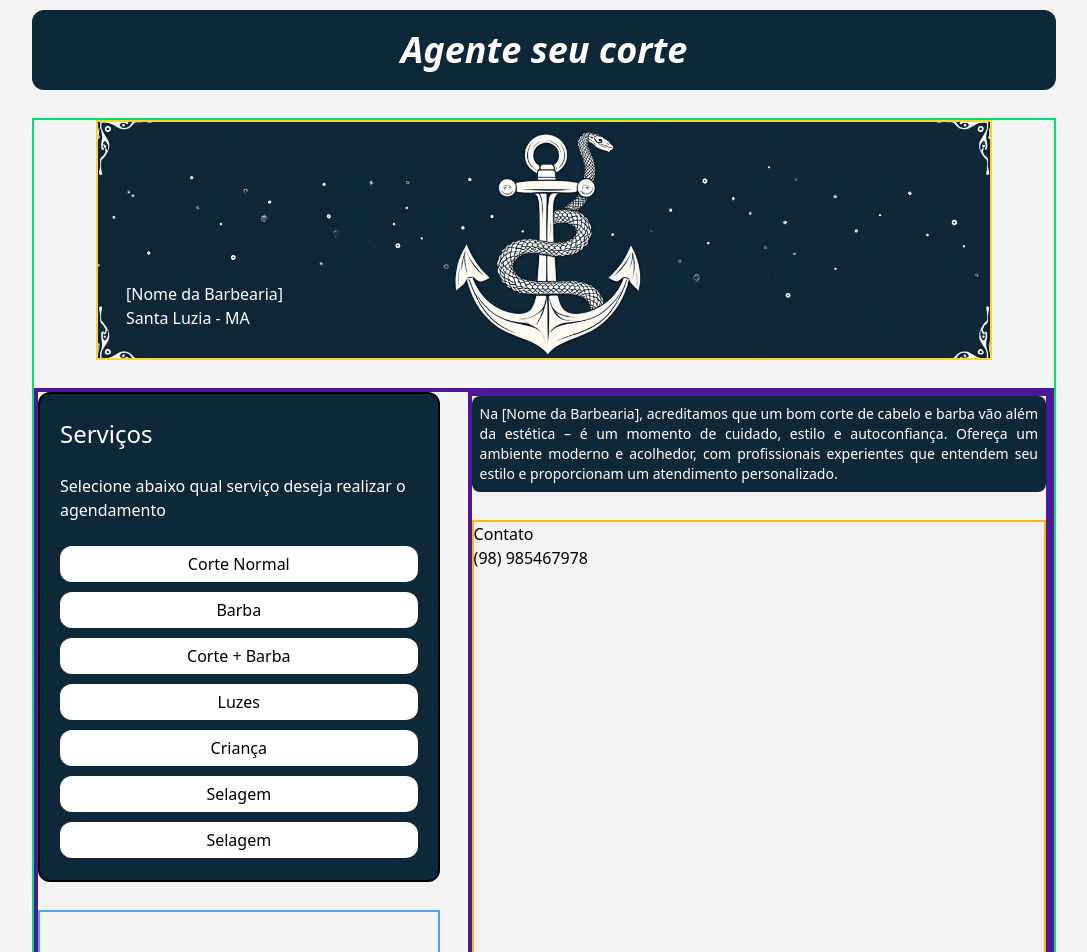
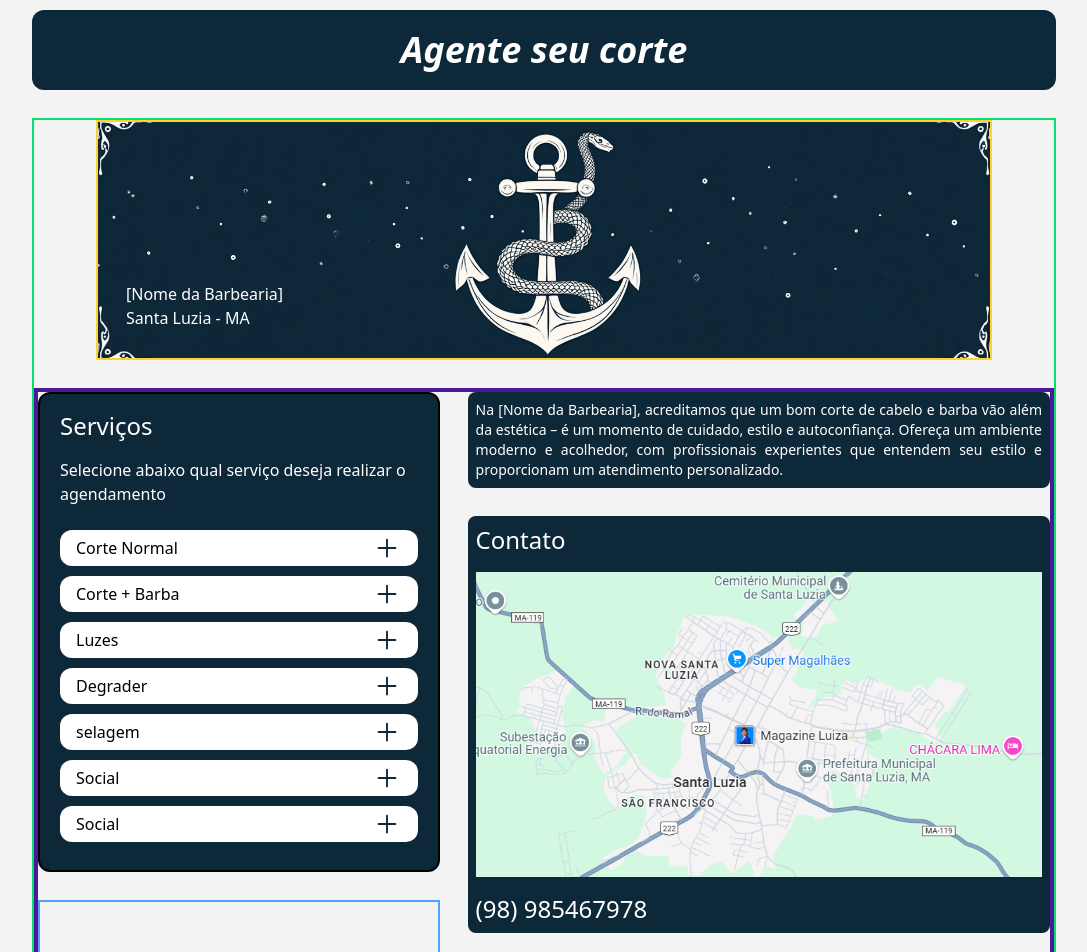
Before and after one commit to Alessandro-Vieira77/cutting-programmer, a React (Vite) app: page / in a window 1280 px wide. Shown: the top 952 px of the page, without its empty margins (96-1183 px from the left). Built offline with nearby package versions, Linux system fonts and the light colour scheme.

Commit message:
container contact completed

```diff
--- a/index.html
+++ b/index.html
@@ -2,7 +2,7 @@
 <html lang="en">
   <head>
     <meta charset="UTF-8" />
-    <link rel="icon" type="image/svg+xml" href="/vite.svg" />
+    <link rel="icon" type="image/svg+xml" href="/img/logo.png" />
     <link rel="preconnect" href="https://fonts.googleapis.com" />
     <link rel="preconnect" href="https://fonts.gstatic.com" crossorigin />
     <link
@@ -10,7 +10,7 @@
       rel="stylesheet"
     />
     <meta name="viewport" content="width=device-width, initial-scale=1.0" />
-    <title>Vite + React + TS</title>
+    <title>Agende seu corte</title>
   </head>
   <body>
     <div id="root"></div>
--- a/package.json
+++ b/package.json
@@ -13,6 +13,7 @@
     "@tailwindcss/vite": "^4.0.14",
     "react": "^19.0.0",
     "react-dom": "^19.0.0",
+    "react-icons": "^5.5.0",
     "react-router-dom": "^7.3.0",
     "tailwindcss": "^4.0.14"
   },
--- /dev/null
+++ b/src/components/ButtonService.tsx
@@ -0,0 +1,14 @@
+import { IoAdd } from "react-icons/io5";
+
+interface PropCourt {
+  court: string;
+}
+
+export function ButtonService({ court }: PropCourt) {
+  return (
+    <div className="flex items-center justify-between w-full h-9 px-4 bg-white rounded-xl font-medium">
+      {court}
+      <IoAdd size={30} color="#0D2839" />
+    </div>
+  );
+}
--- a/src/index.css
+++ b/src/index.css
@@ -7,4 +7,5 @@
   --spacing-83.75: 83.75rem;
   --spacing-25.1: 25.1rem;
   --spacing-35.75: 30.625rem;
+  --spacing-6.875: 6.875rem;
 }
--- a/src/pages/Home/Home.tsx
+++ b/src/pages/Home/Home.tsx
@@ -1,4 +1,6 @@
 import location from "/img/location.png";
+import { IoAdd } from "react-icons/io5";
+import { ButtonService } from "../../components/ButtonService";
 
 export function Home() {
   return (
@@ -20,7 +22,7 @@ export function Home() {
           <section className=" w-full flex-wrap md:flex-nowrap max-w-5xl flex gap-7 mt-7 border-4 border-violet-900">
             {/* service and carrosel */}
             <div className="flex flex-col gap-7 w-full md:max-w-25.1">
-              <div className="flex md:hidden justify-center items-center text-justify px-2 w-full h-24  bg-azul rounded-lg">
+              <div className="flex md:hidden justify-center items-center text-justify px-2 py-2 w-full  bg-azul rounded-lg">
                 {/* description */}
                 <p className="md:text-sm text-xs text-white">
                   Na [Nome da Barbearia], acreditamos que um bom corte de cabelo
@@ -30,44 +32,32 @@ export function Home() {
                   proporcionam um atendimento personalizado.
                 </p>
               </div>
-              <div className="w-full md:max-w-25.1 h-35.75 bg-azul pl-5 pr-5 border-2 rounded-xl">
-                <h2 className="text-white font-medium text-2xl mt-6">
+              {/* service */}
+              <div className="w-full md:max-w-25.1 bg-azul pl-5 pr-5 pb-5 border-2 rounded-xl">
+                <h2 className="text-white font-medium text-base md:text-2xl mt-4">
                   Serviços
                 </h2>
-                <p className="text-white mt-6">
+                <p className="text-white text-sm md:text-base mt-4">
                   Selecione abaixo qual serviço deseja realizar o agendamento
                 </p>
-                <div className="flex flex-col gap-2.5 w-full h-80 overflow-y-auto mt-6">
-                  <div className="flex justify-center items-center w-full h-9 bg-white rounded-xl font-medium">
-                    Corte Normal
-                  </div>
-                  <div className="flex justify-center items-center w-full h-9 bg-white rounded-xl font-medium">
-                    Barba
-                  </div>
-                  <div className="flex justify-center items-center w-full h-9 bg-white rounded-xl font-medium">
-                    Corte + Barba
-                  </div>
-                  <div className="flex justify-center items-center w-full h-9 bg-white rounded-xl font-medium">
-                    Luzes
-                  </div>
-                  <div className="flex justify-center items-center w-full h-9 bg-white rounded-xl font-medium">
-                    Criança
-                  </div>
-                  <div className="flex justify-center items-center w-full h-9 bg-white rounded-xl font-medium">
-                    Selagem
-                  </div>
-                  <div className="flex justify-center items-center w-full h-9 bg-white rounded-xl font-medium">
-                    Selagem
-                  </div>
+                <div className="flex flex-col gap-2.5 w-full h-80 overflow-y-auto mt-6 text-sm md:text-base">
+                  <ButtonService court="Corte Normal" />
+                  <ButtonService court="Corte + Barba " />
+                  <ButtonService court="Luzes" />
+                  <ButtonService court="Degrader" />
+                  <ButtonService court="selagem" />
+                  <ButtonService court="Social" />
+                  <ButtonService court="Social" />
                 </div>
               </div>
-              <div className="max-w-25.1 h-35.75  border-2 border-blue-400"></div>
+              {/* carrosel */}
+              <div className="w-full md:max-w-25.1 h-35.75  border-2 border-blue-400"></div>
             </div>
             {/* Description, contact and temps */}
-            <div className="flex flex-col gap-7 w-full  border-4 border-violet-900">
-              <div className="hidden md:flex justify-center items-center text-justify px-2 w-full h-24  bg-azul rounded-lg">
+            <div className="flex flex-col gap-7 w-full">
+              <div className="hidden md:flex text-xs justify-center items-center text-justify px-2 w-full h-24  bg-azul rounded-lg">
                 {/* description */}
-                <p className="md:text-sm text-xs text-white">
+                <p className="lg:text-sm text-xs text-white">
                   Na [Nome da Barbearia], acreditamos que um bom corte de cabelo
                   e barba vão além da estética – é um momento de cuidado, estilo
                   e autoconfiança. Ofereça um ambiente moderno e acolhedor, com
@@ -75,10 +65,14 @@ export function Home() {
                   proporcionam um atendimento personalizado.
                 </p>
               </div>
-              <div className="w-full h-35.75  border-2 border-amber-400">
-                <h2>Contato</h2>
-                <img src="" alt="" />
-                <p>(98) 985467978</p>
+              <div className="w-full bg-azul px-2 py-2 rounded-lg text-base md:text-2xl">
+                <h2 className="text-white font-medium  mb-4">Contato</h2>
+                <img
+                  className="w-full bg-cover bg-center mb-4"
+                  src={location}
+                  alt="localização"
+                />
+                <p className="text-white font-medium">(98) 985467978</p>
               </div>
               <div className="w-full h-35.75  border-2 border-blue-400"></div>
             </div>
```
Also changed, not shown: public/img/logo.png (added), 1 other file (tests, documents, lock files or other folders).
